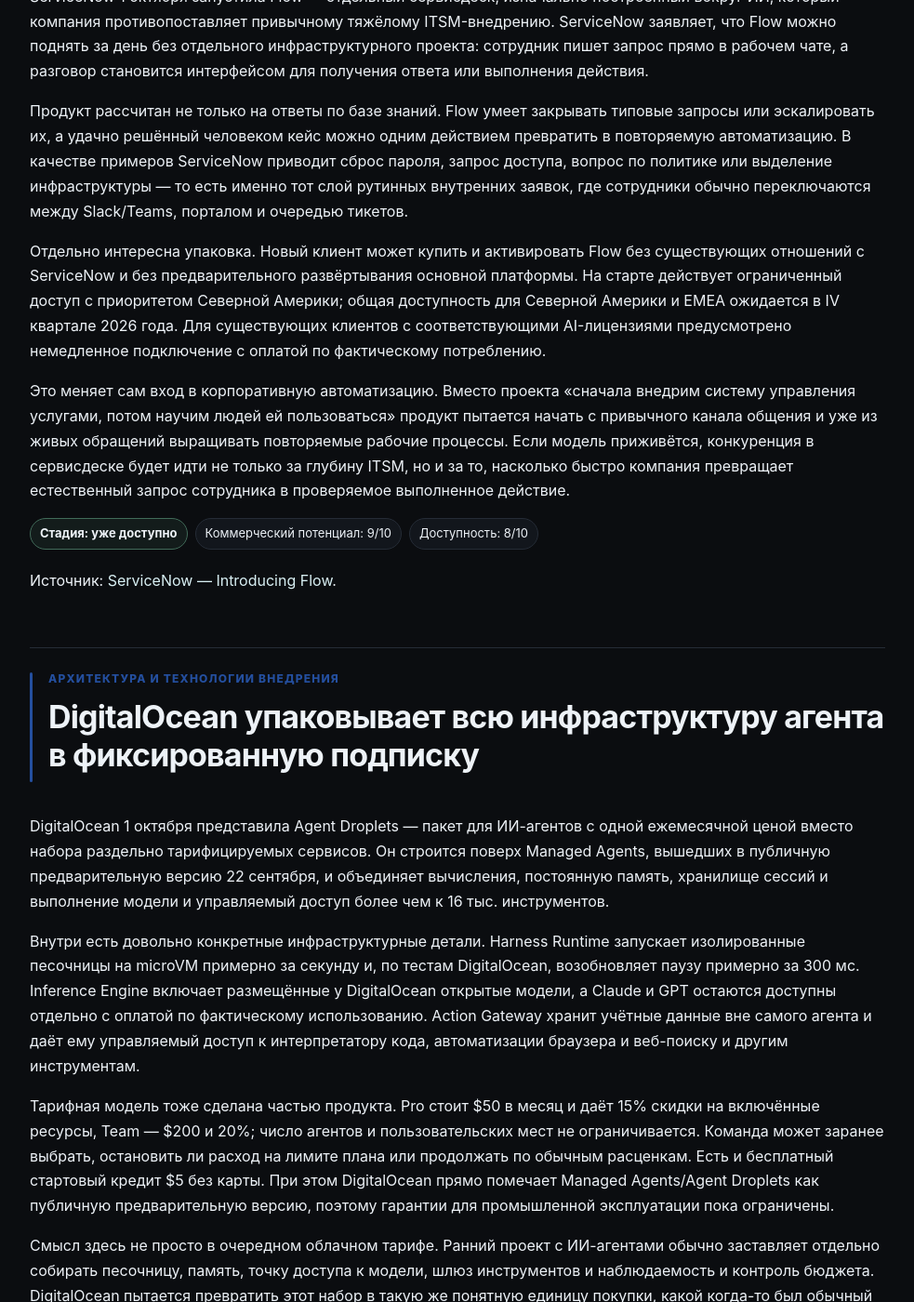
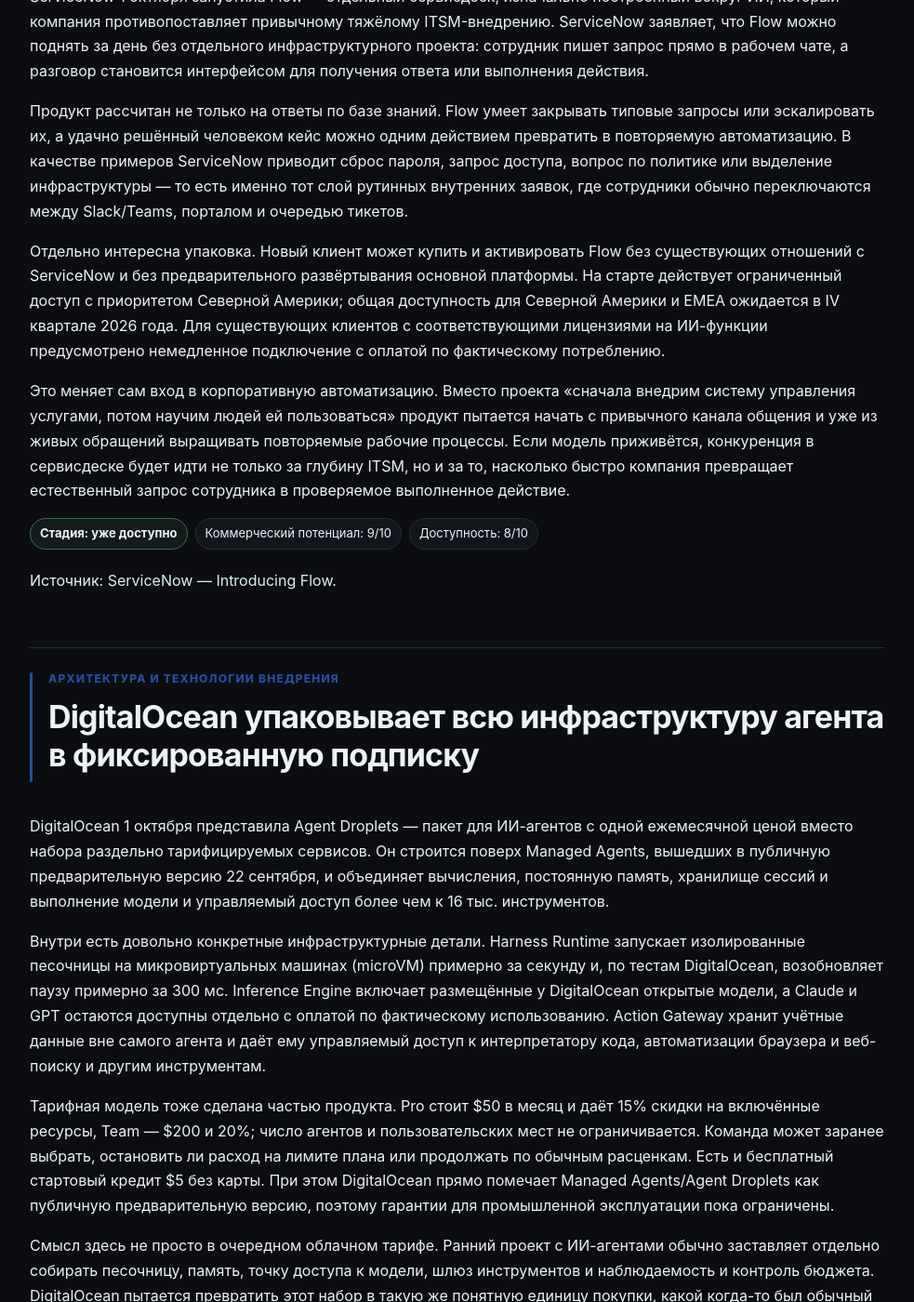
Before and after one commit to DmitryCarni/ai-news-by-carni, a Jekyll site: the page built from daily/2026-10-01.md, in a window 1280 px wide and 1400 px high, scrolled down 2274 px. Shown: the whole window at 93% size, without its empty margins (148-1131 px from the left). Built offline with Jekyll 4.4.1, drawn with Linux system fonts in a browser that asks for light colours; some of the changed text lies outside the part shown.

Commit message:
Polish remaining RU technical wording

```diff
--- a/daily/2026-10-01.md
+++ b/daily/2026-10-01.md
@@ -71,7 +71,7 @@ ServiceNow 1 октября запустила Flow — отдельный се
 
 Продукт рассчитан не только на ответы по базе знаний. Flow умеет закрывать типовые запросы или эскалировать их, а удачно решённый человеком кейс можно одним действием превратить в повторяемую автоматизацию. В качестве примеров ServiceNow приводит сброс пароля, запрос доступа, вопрос по политике или выделение инфраструктуры — то есть именно тот слой рутинных внутренних заявок, где сотрудники обычно переключаются между Slack/Teams, порталом и очередью тикетов.
 
-Отдельно интересна упаковка. Новый клиент может купить и активировать Flow без существующих отношений с ServiceNow и без предварительного развёртывания основной платформы. На старте действует ограниченный доступ с приоритетом Северной Америки; общая доступность для Северной Америки и EMEA ожидается в IV квартале 2026 года. Для существующих клиентов с соответствующими AI-лицензиями предусмотрено немедленное подключение с оплатой по фактическому потреблению.
+Отдельно интересна упаковка. Новый клиент может купить и активировать Flow без существующих отношений с ServiceNow и без предварительного развёртывания основной платформы. На старте действует ограниченный доступ с приоритетом Северной Америки; общая доступность для Северной Америки и EMEA ожидается в IV квартале 2026 года. Для существующих клиентов с соответствующими лицензиями на ИИ-функции предусмотрено немедленное подключение с оплатой по фактическому потреблению.
 
 Это меняет сам вход в корпоративную автоматизацию. Вместо проекта «сначала внедрим систему управления услугами, потом научим людей ей пользоваться» продукт пытается начать с привычного канала общения и уже из живых обращений выращивать повторяемые рабочие процессы. Если модель приживётся, конкуренция в сервисдеске будет идти не только за глубину ITSM, но и за то, насколько быстро компания превращает естественный запрос сотрудника в проверяемое выполненное действие.
 
@@ -89,7 +89,7 @@ ServiceNow 1 октября запустила Flow — отдельный се
 
 DigitalOcean 1 октября представила Agent Droplets — пакет для ИИ-агентов с одной ежемесячной ценой вместо набора раздельно тарифицируемых сервисов. Он строится поверх Managed Agents, вышедших в публичную предварительную версию 22 сентября, и объединяет вычисления, постоянную память, хранилище сессий и выполнение модели и управляемый доступ более чем к 16 тыс. инструментов.
 
-Внутри есть довольно конкретные инфраструктурные детали. Harness Runtime запускает изолированные песочницы на microVM примерно за секунду и, по тестам DigitalOcean, возобновляет паузу примерно за 300 мс. Inference Engine включает размещённые у DigitalOcean открытые модели, а Claude и GPT остаются доступны отдельно с оплатой по фактическому использованию. Action Gateway хранит учётные данные вне самого агента и даёт ему управляемый доступ к интерпретатору кода, автоматизации браузера и веб-поиску и другим инструментам.
+Внутри есть довольно конкретные инфраструктурные детали. Harness Runtime запускает изолированные песочницы на микровиртуальных машинах (microVM) примерно за секунду и, по тестам DigitalOcean, возобновляет паузу примерно за 300 мс. Inference Engine включает размещённые у DigitalOcean открытые модели, а Claude и GPT остаются доступны отдельно с оплатой по фактическому использованию. Action Gateway хранит учётные данные вне самого агента и даёт ему управляемый доступ к интерпретатору кода, автоматизации браузера и веб-поиску и другим инструментам.
 
 Тарифная модель тоже сделана частью продукта. Pro стоит $50 в месяц и даёт 15% скидки на включённые ресурсы, Team — $200 и 20%; число агентов и пользовательских мест не ограничивается. Команда может заранее выбрать, остановить ли расход на лимите плана или продолжать по обычным расценкам. Есть и бесплатный стартовый кредит $5 без карты. При этом DigitalOcean прямо помечает Managed Agents/Agent Droplets как публичную предварительную версию, поэтому гарантии для промышленной эксплуатации пока ограничены.
 
@@ -145,11 +145,11 @@ Anthropic 1 октября запустила функцию mods («моды»)
 
 ## Возможности для бизнеса {#monetization}
 
-### Лёгкий AI-сервисдеск можно продавать без полноценного ITSM-проекта
+### Лёгкий ИИ-сервисдеск можно продавать без полноценного ITSM-проекта
 
 Flow показывает конкретное окно между обычным корпоративным чат-ботом и тяжёлым ITSM-внедрением. Есть компании, которым уже больно вручную разбирать типовые внутренние обращения, но которые не хотят сначала покупать большую платформу, строить каталог услуг и месяцами обучать сотрудников отдельному порталу. Для них ценность может начинаться прямо в Slack/Teams: пользователь пишет обычную просьбу, а система либо отвечает, либо доводит запрос до действия.
 
-Покупатель здесь — не обязательно крупная компания. Это может быть внутренняя IT-команда на десятки или сотни сотрудников, MSP или интегратор, который обслуживает несколько компаний с повторяющимися заявками: доступы, сбросы паролей, справки, простые изменения учётных записей, типовые запросы в ERP/CRM. Самый понятный коммерческий аргумент — не «у нас есть ИИ», а сколько ручных минут и переключений между системами исчезает на один закрытый запрос.
+Покупатель здесь — не обязательно крупная компания. Это может быть внутренняя ИТ-команда на десятки или сотни сотрудников, MSP (внешний ИТ-провайдер) или интегратор, который обслуживает несколько компаний с повторяющимися заявками: доступы, сбросы паролей, справки, простые изменения учётных записей, типовые запросы в ERP/CRM. Самый понятный коммерческий аргумент — не «у нас есть ИИ», а сколько ручных минут и переключений между системами исчезает на один закрытый запрос.
 
 MVP можно строить довольно узко: один входной канал, один классификатор, база подтверждённых ответов, 3–5 безопасных коннекторов и обязательное подтверждение для необратимых действий. После успешного решения кейс сохраняется как повторяемый рабочий процесс. Ключевые метрики — доля обращений, закрытых без человека, среднее время решения, число эскалаций и стоимость обработки одного запроса до и после внедрения.
 
```
Also changed, not shown: other parts of daily/2026-10-01.md (+2 -2 lines).
